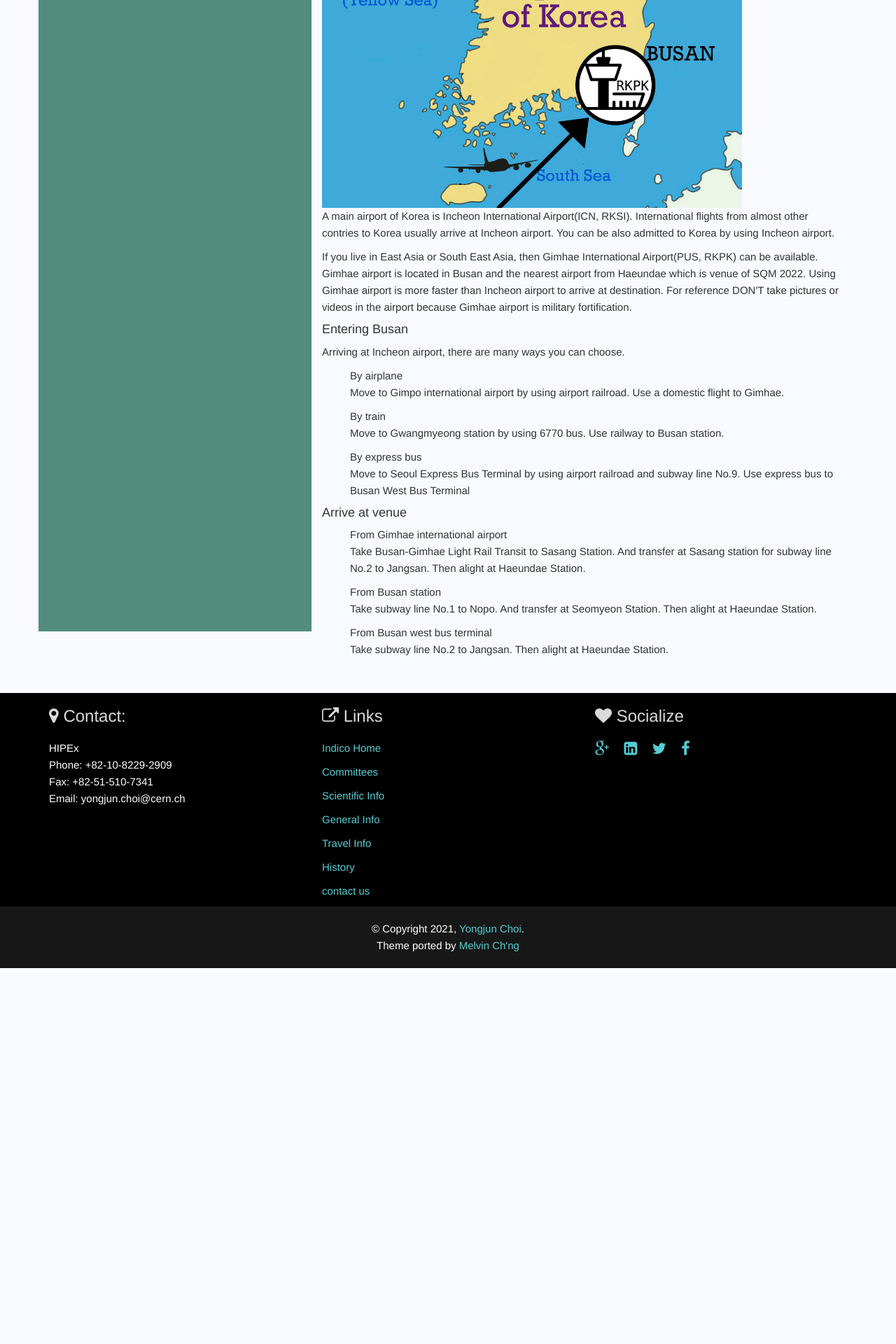
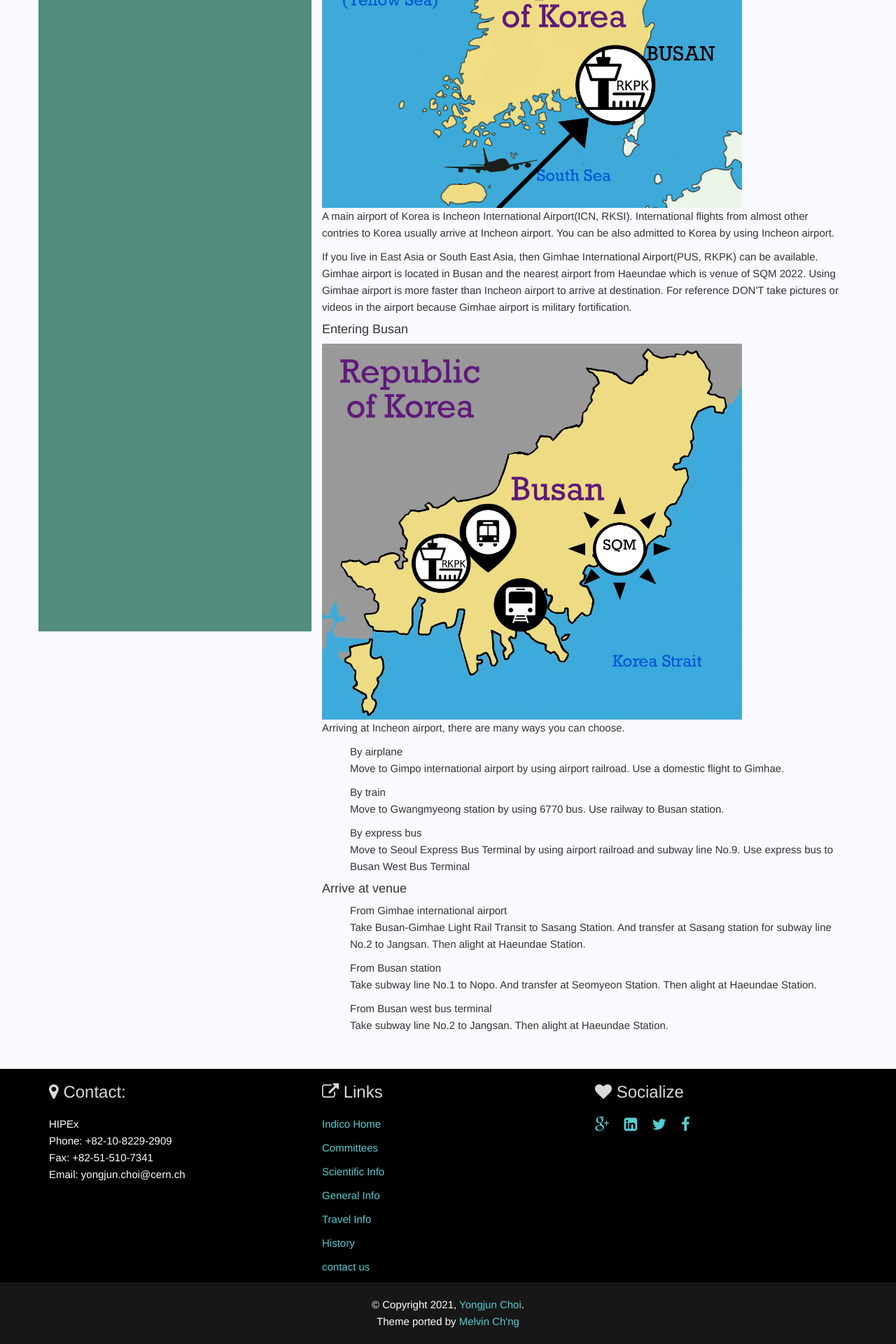
Before and after one commit to SQM2021/SQM2021.github.io, a Jekyll site: the page built from btravel/tramsport.html, in a window 1280 px wide. Shown: the part 824-2744 px from the top of the page at 70% size. Built offline with Jekyll 4.4.1, drawn with Linux system fonts in a browser that asks for light colours; before the commit the page ends 2207 px from its top, so only the background shows below that.

Commit message:
Update tramsport.html

```diff
--- a/btravel/tramsport.html
+++ b/btravel/tramsport.html
@@ -37,6 +37,7 @@ permalink: /transport
         </p>
 
         <h4>Entering Busan</h4>
+      <img src="../assets/img/slider/transports.jpg" width="80%" alt="Transports in Busan">
         <p>
           Arriving at Incheon airport, there are many ways you can choose.
           <ul>
```
